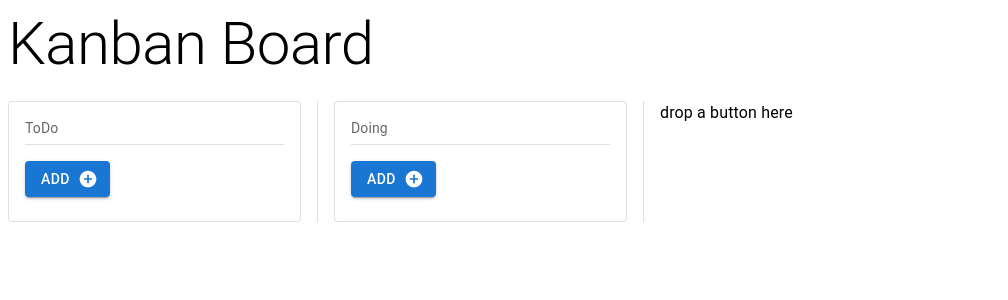
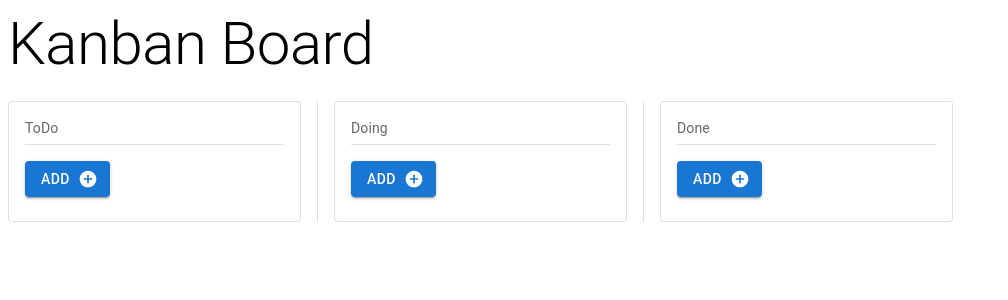
Before and after one commit to ranielm/kanbanboard, a React (Vite) app: page / in a window 1280 px wide. Shown: the top 300 px of the page, without its empty margins (0-1008 px from the left). Built offline with nearby package versions, Linux system fonts and the light colour scheme.

Commit message:
feat: clear project

```diff
--- a/package.json
+++ b/package.json
@@ -28,6 +28,7 @@
     "redux": "^4.2.0",
     "redux-thunk": "^2.4.1",
     "styled-components": "^5.3.5",
+    "uuid": "^8.3.2",
     "vite": "^3.0.0"
   },
   "devDependencies": {
@@ -36,6 +37,7 @@
     "@types/redux": "^3.6.0",
     "@types/redux-thunk": "^2.1.0",
     "@types/styled-components": "^5.1.25",
+    "@types/uuid": "^8.3.4",
     "@typescript-eslint/eslint-plugin": "^5.31.0",
     "@typescript-eslint/parser": "^5.31.0",
     "eslint": "^8.20.0",
--- a/src/components/GenerateCard.tsx
+++ b/src/components/GenerateCard.tsx
@@ -1,40 +1,47 @@
-import { DragEvent, useState } from "react";
-import { Divider, Typography } from "@mui/material";
-import Box from "@mui/material/Box";
-import Card from "@mui/material/Card";
-import CardContent from "@mui/material/CardContent";
+/* eslint-disable no-console */
+import { DragEvent } from "react";
+import {
+  Divider,
+  Typography,
+  Box,
+  CardContent,
+  Card as MaterialCard
+} from "@mui/material";
+import { Card } from "../interfaces/Card";
 import IconButton from "./IconButton";
 import TaskCard from "./TaskCard";
 
 export type GenerateCardProps = {
   boardName: string;
-  taskName: string;
-  dragStartHandler: (event: DragEvent<HTMLDivElement>, data: string) => void;
+  cards: Card[];
 };
 
-export type Card = {
-  title: string;
-  content: string;
-};
+const GenerateCard = ({ boardName, cards }: GenerateCardProps) => {
+  const dragStartHandler = (event: DragEvent<HTMLDivElement>, card: Card) => {
+    event.dataTransfer.setData("id", card.id);
+    event.dataTransfer.setData("title", card.title);
+    // TODO: adicionar erro caso não haja title ou content
+    event.dataTransfer.setData("content", card.title);
+    event.dataTransfer.setData("list", card.list);
+  };
 
-const GenerateCard = ({
-  boardName,
-  taskName,
-  dragStartHandler
-}: GenerateCardProps) => {
-  const [cards, setCards] = useState<Card[]>([]);
-  const addCard = () => {
-    // State change will cause component re-render
-    const card: Card = {
-      title: "Subir arquitetura React",
-      content: "Usar padrões já testados"
-    };
-    setCards((prevCards) => [...prevCards, card]);
+  const dropHandler = (event: DragEvent<HTMLDivElement>) => {
+    event.preventDefault();
+    console.log(event.dataTransfer.getData("list"));
+  };
+
+  const allowDrop = (event: DragEvent<HTMLDivElement>) => {
+    event.preventDefault();
+  };
+
+  const changeTitle = (cardId: string, title: string) => {
+    console.log("cardId: ", cardId);
+    console.log("title: ", title);
   };
 
   return (
-    <Box sx={{ minWidth: 275 }}>
-      <Card variant="outlined">
+    <Box sx={{ minWidth: 275 }} onDragOver={allowDrop} onDrop={dropHandler}>
+      <MaterialCard variant="outlined">
         <CardContent>
           <Typography sx={{ fontSize: 14 }} color="text.secondary" gutterBottom>
             {boardName}
@@ -42,17 +49,20 @@ const GenerateCard = ({
           <Divider />
           {cards.map((card: Card) => (
             <Box
-              onDragStart={(event) => dragStartHandler(event, taskName)}
+              key={card.id}
+              onDragStart={(event) => dragStartHandler(event, card)}
               draggable
             >
-              <TaskCard card={card} addCard={addCard} />
+              {boardName}
+              {card.list}
+              <TaskCard card={card} changeTitle={changeTitle} />
             </Box>
           ))}
         </CardContent>
         <Box sx={{ minWidth: 275, ml: 2, mb: 3 }}>
-          <IconButton addCard={addCard} variant="add" />
+          <IconButton variant="add" />
         </Box>
-      </Card>
+      </MaterialCard>
     </Box>
   );
 };
--- a/src/components/IconButton.tsx
+++ b/src/components/IconButton.tsx
@@ -1,4 +1,3 @@
-import * as React from "react";
 import { Button, Stack } from "@mui/material";
 import DeleteIcon from "@mui/icons-material/Delete";
 import AddCircleIcon from "@mui/icons-material/AddCircle";
@@ -6,10 +5,9 @@ import SaveIcon from "@mui/icons-material/Save";
 
 export interface ButtonProps {
   variant: "save" | "delete" | "add";
-  addCard: () => void;
 }
 
-const PresetButton = ({ variant, addCard }: ButtonProps) => {
+const PresetButton = ({ variant }: ButtonProps) => {
   switch (variant) {
     case "save":
       return (
@@ -25,11 +23,7 @@ const PresetButton = ({ variant, addCard }: ButtonProps) => {
       );
     case "add":
       return (
-        <Button
-          variant="contained"
-          onClick={addCard}
-          endIcon={<AddCircleIcon />}
-        >
+        <Button variant="contained" endIcon={<AddCircleIcon />}>
           Add
         </Button>
       );
@@ -38,10 +32,10 @@ const PresetButton = ({ variant, addCard }: ButtonProps) => {
   }
 };
 
-const IconButton = ({ variant, addCard }: ButtonProps) => {
+const IconButton = ({ variant }: ButtonProps) => {
   return (
     <Stack direction="row" spacing={2}>
-      <PresetButton variant={variant} addCard={addCard} />
+      <PresetButton variant={variant} />
     </Stack>
   );
 };
--- a/src/components/TaskCard.tsx
+++ b/src/components/TaskCard.tsx
@@ -7,7 +7,7 @@ import {
 } from "@mui/material";
 import { createTheme, ThemeProvider } from "@mui/material/styles";
 import IconButton from "./IconButton";
-import { Card } from "./GenerateCard";
+import { Card } from "../interfaces/Card";
 
 const theme = createTheme({
   components: {
@@ -21,10 +21,10 @@ const theme = createTheme({
 
 export interface TaskCardProps {
   card: Card;
-  addCard: () => void;
+  changeTitle: (cardId: string, title: string) => void;
 }
 
-const TaskCard = ({ card, addCard }: TaskCardProps) => {
+const TaskCard = ({ card, changeTitle }: TaskCardProps) => {
   return (
     <Box sx={{ flexGrow: 1, minWidth: 275, mt: 2 }}>
       <MaterialCard variant="outlined">
@@ -39,26 +39,25 @@ const TaskCard = ({ card, addCard }: TaskCardProps) => {
                 <TextField
                   id="standard-textarea"
                   variant="standard"
-                  // placeholder="Digite o nome da task"
-                  placeholder={card.title}
-                  InputProps={{ disableUnderline: true }}
+                  label={card.title}
+                  onChange={(e) => changeTitle(card.id, e.target.value)}
+                  placeholder="Enter the task name"
                 />
               </Grid>
               <Grid item xs={1} sm={1} md={1}>
                 <TextField
                   id="outlined-multiline-static"
-                  // placeholder="Digite o assunto da task"
-                  placeholder={card.content}
+                  placeholder="Enter the task subject"
                   multiline
+                  variant="standard"
                   fullWidth
                   rows={4}
-                  InputProps={{ disableUnderline: true }}
                 />
               </Grid>
             </Grid>
           </ThemeProvider>
-          <Box sx={{ mt: 2, mb: 3 }}>
-            <IconButton variant="delete" addCard={addCard} />
+          <Box sx={{ mt: 0, mb: 0 }}>
+            <IconButton variant="delete" />
           </Box>
         </CardContent>
       </MaterialCard>
--- /dev/null
+++ b/src/interfaces/Card.tsx
@@ -0,0 +1,6 @@
+export type Card = {
+  id: string;
+  title: string;
+  content: string;
+  list: string;
+};
--- a/src/pages/KanbanBoard.tsx
+++ b/src/pages/KanbanBoard.tsx
@@ -1,37 +1,15 @@
-import { useState, DragEvent } from "react";
+/* eslint-disable no-console */
 import { Divider, Stack, Typography } from "@mui/material";
+import { useState } from "react";
 // TODO: criar exportador de componentes
 import GenerateCard from "../components/GenerateCard";
-// import TaskCard from "../components/TaskCard";
-
-// type Card = {
-//   title: string;
-//   content: string;
-// };
+import { Card } from "../interfaces/Card";
 
 const KanbanBoard = () => {
-  // The content of the target box
-  const [content, setContent] = useState<string>("drop a button here");
-
-  // This function will be triggered when you start dragging
-  const dragStartHandler = (event: DragEvent<HTMLDivElement>, data: string) => {
-    // eslint-disable-next-line no-console
-    console.log("data dragStartHandler: ", data);
-    event.dataTransfer.setData("text", data);
-  };
-
-  // This function will be triggered when dropping
-  const dropHandler = (event: DragEvent<HTMLDivElement>) => {
-    event.preventDefault();
-    const data = event.dataTransfer.getData("text");
-    // console.log("data dropHandler: ", data);
-    setContent(data);
-  };
-
-  // This makes the third box become droppable
-  const allowDrop = (event: DragEvent<HTMLDivElement>) => {
-    event.preventDefault();
-  };
+  const [cardsToDo, setCardsToDo] = useState<Card[]>([]);
+  const [cardsDoing, setCardsDoing] = useState<Card[]>([]);
+  const [cardsDone, setCardsDone] = useState<Card[]>([]);
+  console.log(setCardsToDo, setCardsDoing, setCardsDone);
 
   return (
     <>
@@ -43,20 +21,9 @@ const KanbanBoard = () => {
         divider={<Divider orientation="vertical" flexItem />}
         spacing={2}
       >
-        {/* TODO: criar array de componentes e variar apenas a task name */}
-        <GenerateCard
-          dragStartHandler={dragStartHandler}
-          taskName="first task"
-          boardName="ToDo"
-        />
-        <GenerateCard
-          dragStartHandler={dragStartHandler}
-          taskName="second task"
-          boardName="Doing"
-        />
-        <div onDragOver={allowDrop} onDrop={dropHandler}>
-          <Typography>{content}</Typography>
-        </div>
+        <GenerateCard boardName="ToDo" cards={cardsToDo} />
+        <GenerateCard boardName="Doing" cards={cardsDoing} />
+        <GenerateCard boardName="Done" cards={cardsDone} />
       </Stack>
     </>
   );
```
Also changed, not shown: 2 other files (tests, documents, lock files or other folders).
